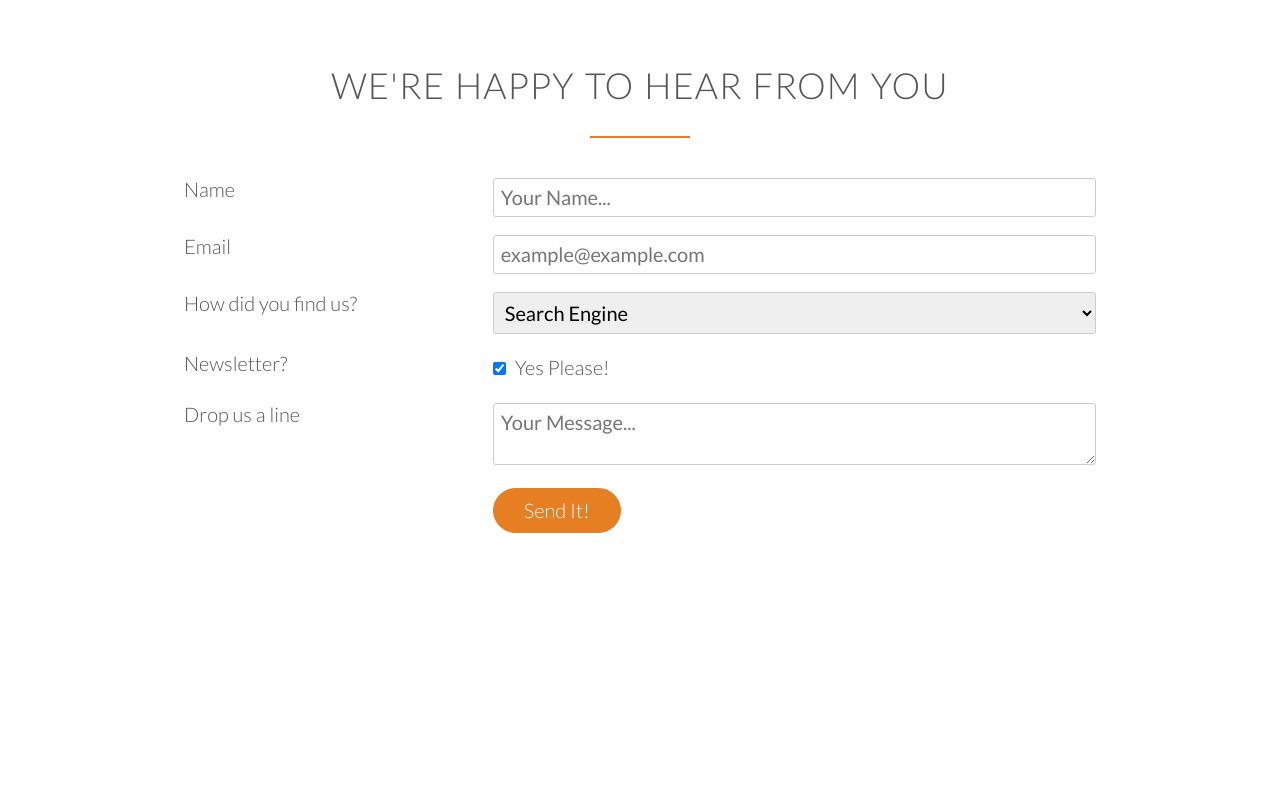
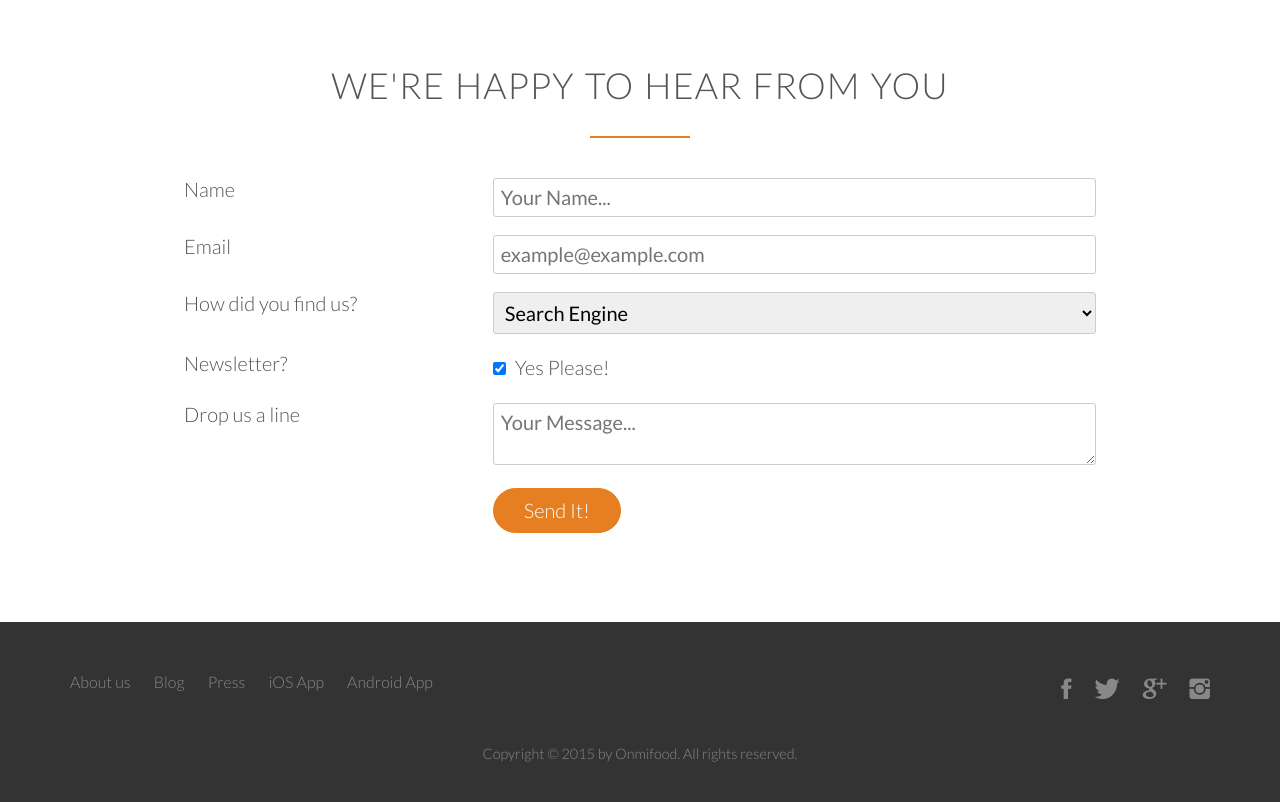
Before and after one commit to tolgatuna/Udemy_HTML5andCSS, a plain HTML site: page Unit_5_6_Omnifood/index.html in a window 1280 px wide. Shown: the part 4631-5433 px from the top of the page. Before the commit the page ends 5253 px from the top, so only its background shows below. Drawn offline with Linux system fonts and the light colour scheme; files whose address does not match are found by name.

Commit message:
Unit 5 is completed.

```diff
--- a/Unit_5_6_Omnifood/index.html
+++ b/Unit_5_6_Omnifood/index.html
@@ -383,5 +383,32 @@
                 </form>
             </div>
         </section>
+
+        <footer>
+            <div class="row">
+                <div class="col span-1-of-2">
+                    <ul class="footer-nav">
+                        <li><a href="#">About us</a></li>
+                        <li><a href="#">Blog</a></li>
+                        <li><a href="#">Press</a></li>
+                        <li><a href="#">iOS App</a></li>
+                        <li><a href="#">Android App</a></li>
+                    </ul>
+                </div>
+                <div class="col span-1-of-2">
+                    <ul class="social-links">
+                        <li><a href="#"><i class="ion-social-facebook"></i></a></li>
+                        <li><a href="#"><i class="ion-social-twitter"></i></a></li>
+                        <li><a href="#"><i class="ion-social-googleplus"></i></a></li>
+                        <li><a href="#"><i class="ion-social-instagram"></i></a></li>
+                    </ul>
+                </div>
+            </div>
+            <div class="row">
+                <p>
+                    Copyright &copy; 2015 by Onmifood. All rights reserved.
+                </p>
+            </div>
+        </footer>
     </body>
 </html>
--- a/Unit_5_6_Omnifood/resources/css/style.css
+++ b/Unit_5_6_Omnifood/resources/css/style.css
@@ -493,3 +493,84 @@ input[type="checkbox"] {
 *:focus {
     outline: none;
 }
+
+
+/* -------------------------------------------- */
+/* SECTION: FOOTER */
+/* -------------------------------------------- */
+
+footer {
+    background-color: #333;
+    padding: 40px;
+    font-size: 80%;
+}
+
+.footer-nav {
+    list-style: none;
+    float: left;
+}
+
+.social-links {
+    list-style: none;
+    float: right;
+}
+
+.footer-nav li,
+.social-links li {
+    display: inline-block;
+    margin-right: 20px;
+}
+
+.footer-nav li:last-child,
+.social-links li:last-child {
+    margin-right: 0;
+}
+
+.footer-nav li a:link,
+.footer-nav li a:visited,
+.social-links li a:link,
+.social-links li a:visited {
+    text-decoration: none;
+    border: 0;
+    color: #888;
+    transition: color 0.5s;
+}
+
+.footer-nav li a:hover,
+.footer-nav li a:active,
+.social-links li a:hover,
+.social-links li a:active {
+    color: #ddd;
+}
+
+footer p {
+    color: #888;
+    text-align: center;
+    font-size: 90%;
+    margin-top: 30px;
+}
+
+.social-links li a:link,
+.social-links li a:visited{
+    font-size: 170%;
+}
+
+.ion-social-facebook,
+.ion-social-twitter,
+.ion-social-googleplus,
+.ion-social-instagram {
+    transition: color 0.5s;
+}
+
+.ion-social-facebook:hover {
+    color: #3b5998;
+}
+.ion-social-twitter:hover {
+    color: #00aced;
+}
+.ion-social-googleplus:hover {
+    color: #dd4b39;
+}
+.ion-social-instagram:hover {
+    color: #517fa4;
+}
```
